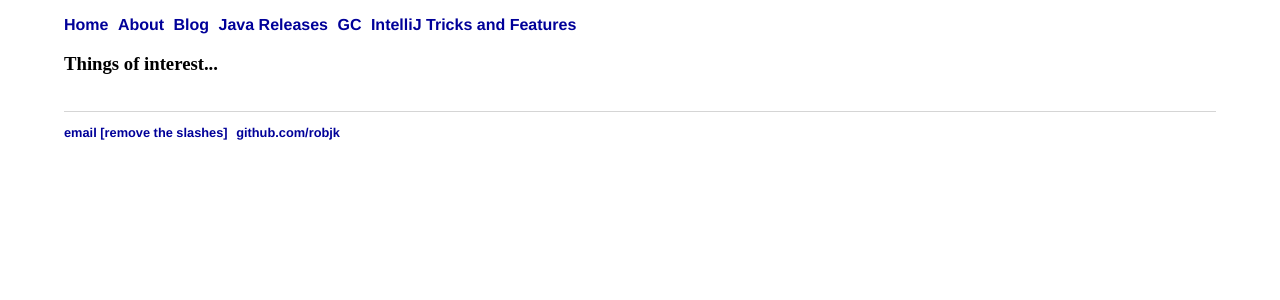
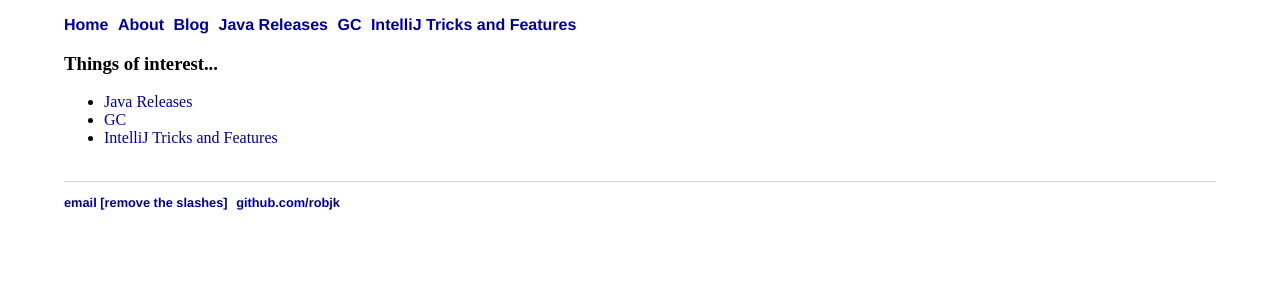
Before and after one commit to robjk/robjk.github.io, a Jekyll site: the page built from index.html, in a window 1280 px wide. Shown: the top 300 px of the page. Built offline with Jekyll 4.4.1, drawn with Linux system fonts in a browser that asks for light colours.

Commit message:
Update index.html

```diff
--- a/index.html
+++ b/index.html
@@ -1,7 +1,14 @@
 ---
 layout: default
 title: Rob King
+published: true
 ---
 <div class="blurb">
     <h3>Things of interest...</h3>
+
+    <ul>
+        <li><a href="/topics/java-releases">Java Releases</a></li>
+        <li><a href="/topics/garbage-collection">GC</a></li>
+        <li><a href="/topics/intellij-tricks">IntelliJ Tricks and Features</a></li>
+    </ul>
 </div><!-- /.blurb -->
```
